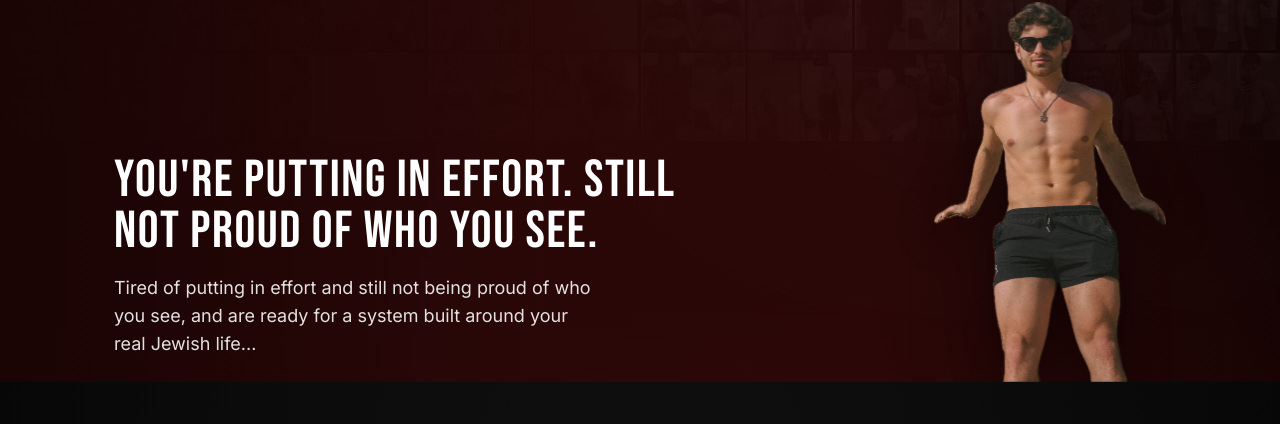
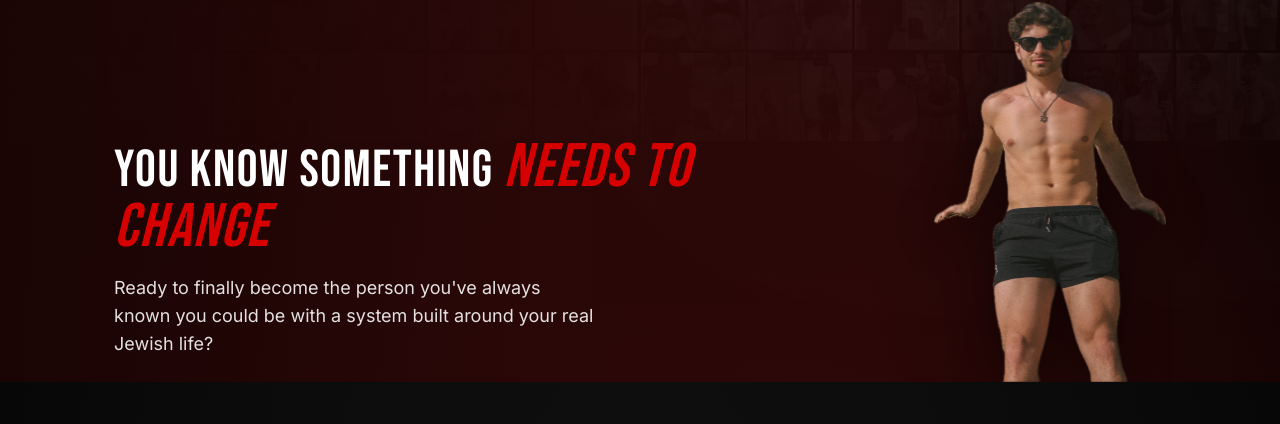
Before and after one commit to sweep-ai/SneakItInFitness, a React (Vite) app: page / in a window 1280 px wide. Shown: the part 103-527 px from the top of the page. Built offline with nearby package versions, Linux system fonts and the light colour scheme; grey boxes are pictures that could not be loaded.

Commit message:
root header copy change

```diff
--- a/scripts/compress-assets.mjs
+++ b/scripts/compress-assets.mjs
@@ -35,7 +35,7 @@ function compressVideo(input, output) {
 
 function compressVsl(input, output) {
   run(
-    `ffmpeg -y -i "${input}" -c:v libx264 -crf 30 -preset slow -maxrate 400k -bufsize 800k -movflags +faststart -c:a aac -b:a 64k -ac 1 -vf "scale='min(1280,iw)':-2" "${output}"`
+    `ffmpeg -y -i "${input}" -c:v libx264 -crf 32 -preset slow -maxrate 280k -bufsize 560k -movflags +faststart -c:a aac -b:a 48k -ac 1 -vf "scale='min(960,iw)':-2" "${output}"`
   );
 }
 
--- a/src/components/FunnelShell.tsx
+++ b/src/components/FunnelShell.tsx
@@ -78,6 +78,7 @@ export function FunnelShell({
     <main className="page-main">
       <PageHero
         headline={heroMode === 'headline' ? copy.headline : undefined}
+        headlineHighlight={heroMode === 'headline' ? copy.headlineHighlight : undefined}
         icpGender={heroMode === 'headline' ? undefined : icpGender}
         subhead={copy.subhead}
       />
--- a/src/components/PageHero.css
+++ b/src/components/PageHero.css
@@ -63,7 +63,8 @@
   color: var(--color-fg);
 }
 
-.page-hero-icp-emphasis {
+.page-hero-icp-emphasis,
+.page-hero-headline-emphasis {
   color: var(--color-accent);
   font-size: 1.18em;
   font-style: italic;
--- a/src/components/PageHero.tsx
+++ b/src/components/PageHero.tsx
@@ -5,11 +5,12 @@ import './PageHero.css';
 
 interface PageHeroProps {
   headline?: string;
+  headlineHighlight?: string;
   subhead: string;
   icpGender?: FunnelGender | 'neutral';
 }
 
-export function PageHero({ headline, subhead, icpGender }: PageHeroProps) {
+export function PageHero({ headline, headlineHighlight, subhead, icpGender }: PageHeroProps) {
   const gridPhotos = Array.from({ length: 24 }, (_, index) => heroBackgroundPhotos[index % heroBackgroundPhotos.length]);
 
   return (
@@ -34,7 +35,18 @@ export function PageHero({ headline, subhead, icpGender }: PageHeroProps) {
               <p className="page-hero-icp-line">looking for change</p>
             </>
           ) : (
-            headline && <h1 className="page-hero-headline">{headline}</h1>
+            headline && (
+              <h1 className="page-hero-headline">
+                {headlineHighlight && headline.includes(headlineHighlight) ? (
+                  <>
+                    {headline.slice(0, headline.indexOf(headlineHighlight))}
+                    <span className="page-hero-headline-emphasis">{headlineHighlight}</span>
+                  </>
+                ) : (
+                  headline
+                )}
+              </h1>
+            )
           )}
           <p className="page-hero-subhead">{subhead}</p>
         </div>
--- a/src/data/copy.ts
+++ b/src/data/copy.ts
@@ -4,6 +4,7 @@ export type FunnelGender = 'male' | 'female';
 
 export interface FunnelCopy {
   headline: string;
+  headlineHighlight?: string;
   subhead: string;
 }
 
@@ -51,9 +52,10 @@ export const founderManifestoLines = [
 
 export const funnelCopy: Record<CopyVariant, FunnelCopy> = {
   neutral: {
-    headline: "You're putting in effort. Still not proud of who you see.",
+    headline: 'YOU KNOW SOMETHING NEEDS TO CHANGE',
+    headlineHighlight: 'NEEDS TO CHANGE',
     subhead:
-      'Tired of putting in effort and still not being proud of who you see, and are ready for a system built around your real Jewish life...',
+      "Ready to finally become the person you've always known you could be with a system built around your real Jewish life?",
   },
   male: {
     headline: "You don't need more discipline. You need a system that fits your real life.",
```
Also changed, not shown: 1 other file (tests, documents, lock files or other folders).
